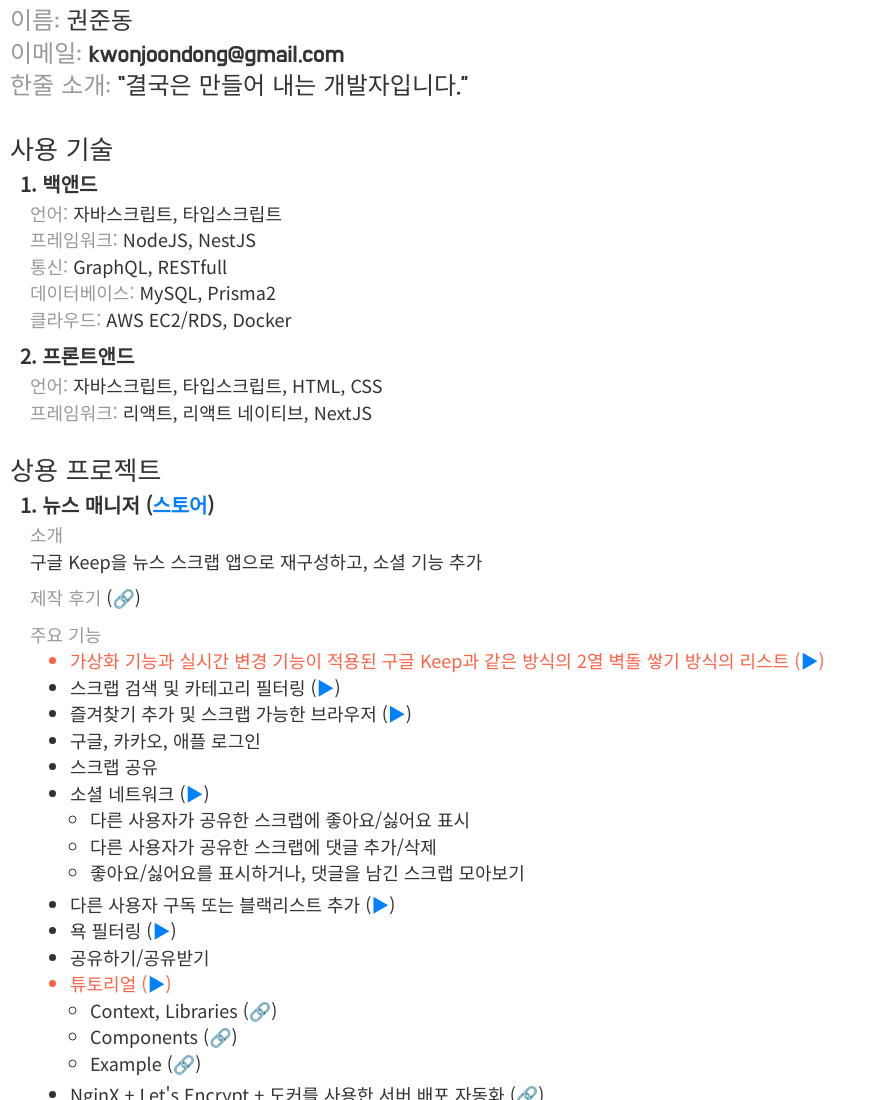
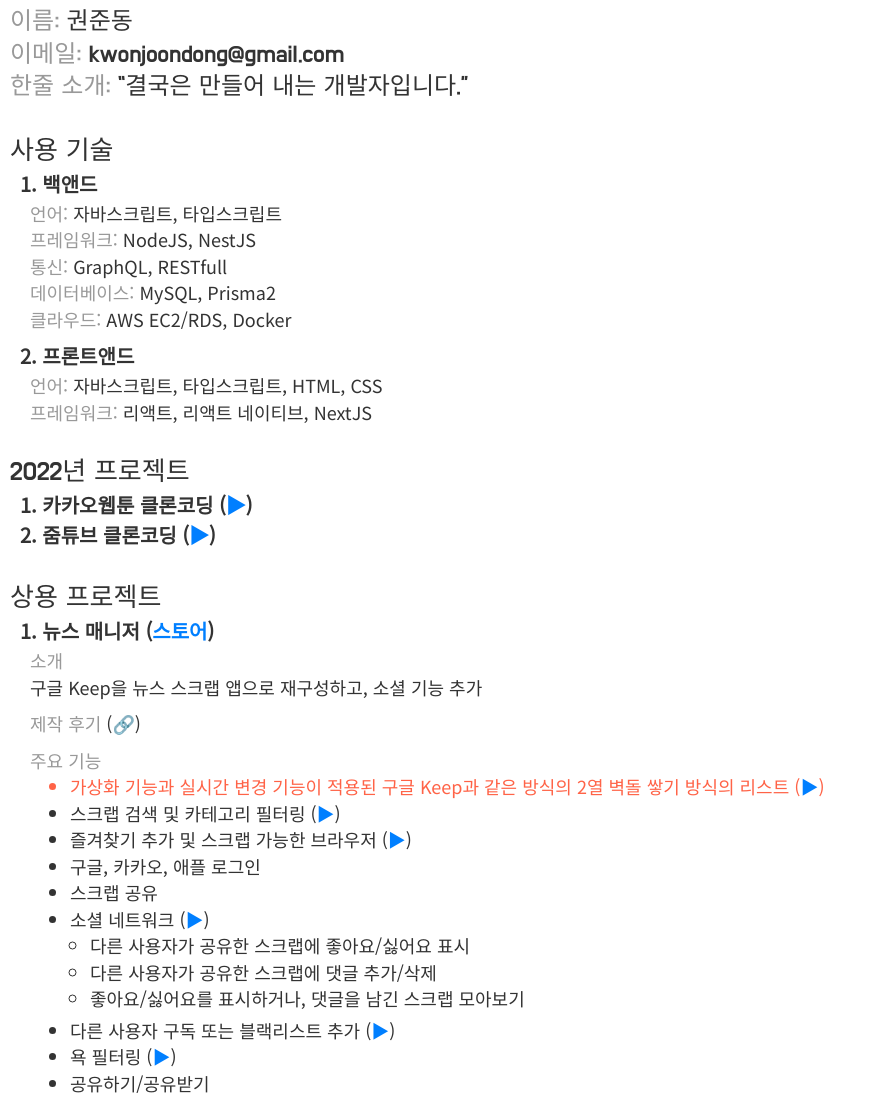
Before and after one commit to JoonDong2/intro_joondong, a website: page index.html in a window 1280 px wide. Shown: the top 1100 px of the page, without its empty margins (0-876 px from the left). Drawn offline with nearby package versions, Linux system fonts and the light colour scheme.

Commit message:
최근 프로젝트 추가

```diff
--- a/index.html
+++ b/index.html
@@ -32,6 +32,10 @@
         <li class="lv-1"><w>언어:</w> 자바스크립트, 타입스크립트, HTML, CSS</li>
         <li class="lv-1"><w>프레임워크:</w> 리액트, 리액트 네이티브, NextJS</li>
     </ul>
+
+    <p class="title">2022년 프로젝트</p>
+    <p class="sub-title">1. 카카오웹툰 클론코딩 (<a class="js-video-button" data-video-id="OMQfVYYlaNE">▶</a>)</p>
+    <p class="sub-title padding-bottom-30">2. 줌튜브 클론코딩 (<a class="js-video-button" data-video-id="LjRjKVM5KkE">▶</a>)</p>
 
     <p class="title">상용 프로젝트</p>
     <p class="sub-title">1. 뉴스 매니저 (<a href="https://뉴스매니저.kr" target="_blank">스토어</a>)</p>
```
